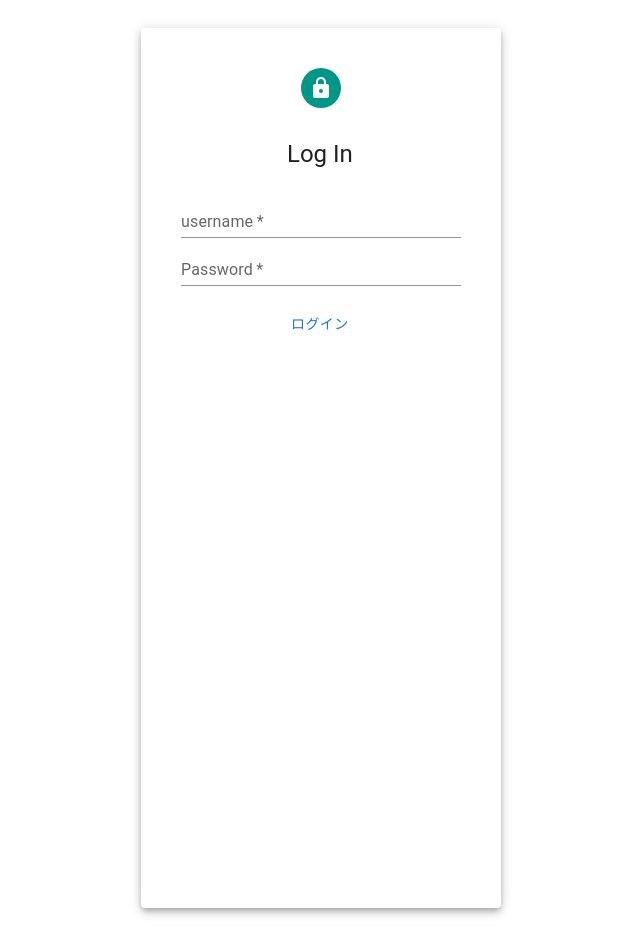
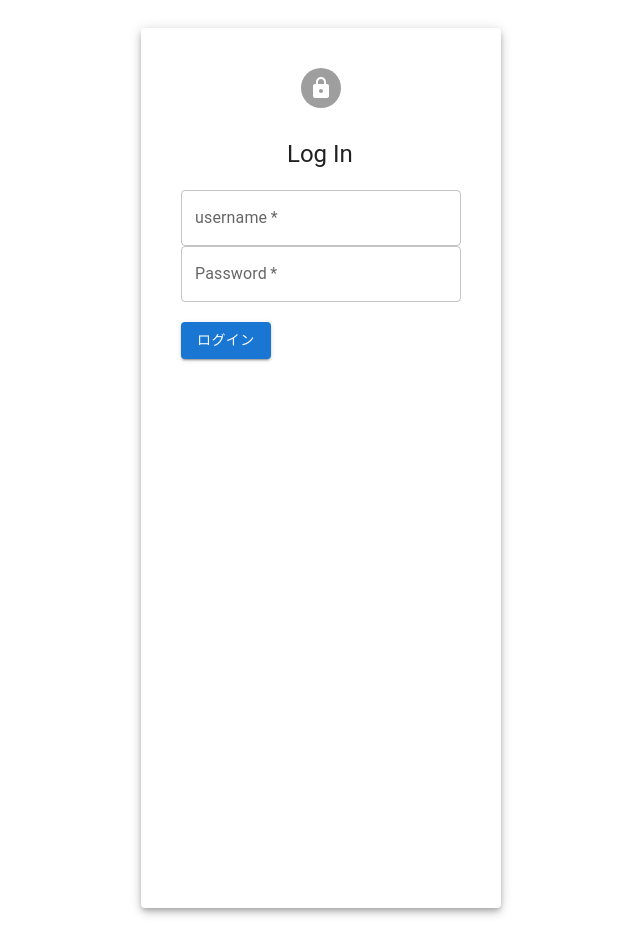
Before and after one commit to kio2001/Pokemon-Book, a React (Create React App) app: page / in a window 1280 px wide. Shown: the whole page, without its empty margins (319-959 px from the left). Built offline with nearby package versions, Linux system fonts and the light colour scheme.

Commit message:
login画面作成

```diff
--- a/src/App.tsx
+++ b/src/App.tsx
@@ -15,8 +15,10 @@ import {
   Typography,
 } from "@mui/material";
 import LockOutlinedIcon from "@mui/icons-material/LockOutlined";
-import { teal } from "@mui/material/colors";
+
+import { grey, teal } from "@mui/material/colors";
 import LockIcon from "@mui/icons-material/Lock";
+import VisibilityOffIcon from '@mui/icons-material/VisibilityOff';
 export const Login = () => {
   return (
     <Grid
@@ -39,7 +41,7 @@ export const Login = () => {
             mb: "30px",
             mr: "auto",
             ml: "auto",
-            bgcolor: teal[500],
+            bgcolor: grey[500],
           }}
         >
           <LockIcon />
@@ -47,7 +49,7 @@ export const Login = () => {
         <Typography
           sx={{
             mb: "20px",
-            pl: "106px"
+            pl: "106px",
           }}
           variant="h5"
           component="h2"
@@ -58,25 +60,28 @@ export const Login = () => {
         <TextField
           type="username"
           label="username"
-          variant="standard"
+          variant="outlined"
           fullWidth
           required
         />
         <TextField
           type="password"
           label="Password"
-          variant="standard"
+          variant="outlined"
           fullWidth
           required
-        />
+        ><VisibilityOffIcon/></TextField>
+        <Grid item xs={8}>
           <Button
             sx={{
-          m : "20px auto",
-          pl : "110px"
+              m: "20px auto",
             }}
-        variant="text" href="#contained-buttons">
+            variant="contained"
+            href="#contained-buttons"
+          >
             ログイン
           </Button>
+        </Grid>
       </Paper>
     </Grid>
   );
```
Lines whose indentation alone changed are shown as unchanged.
